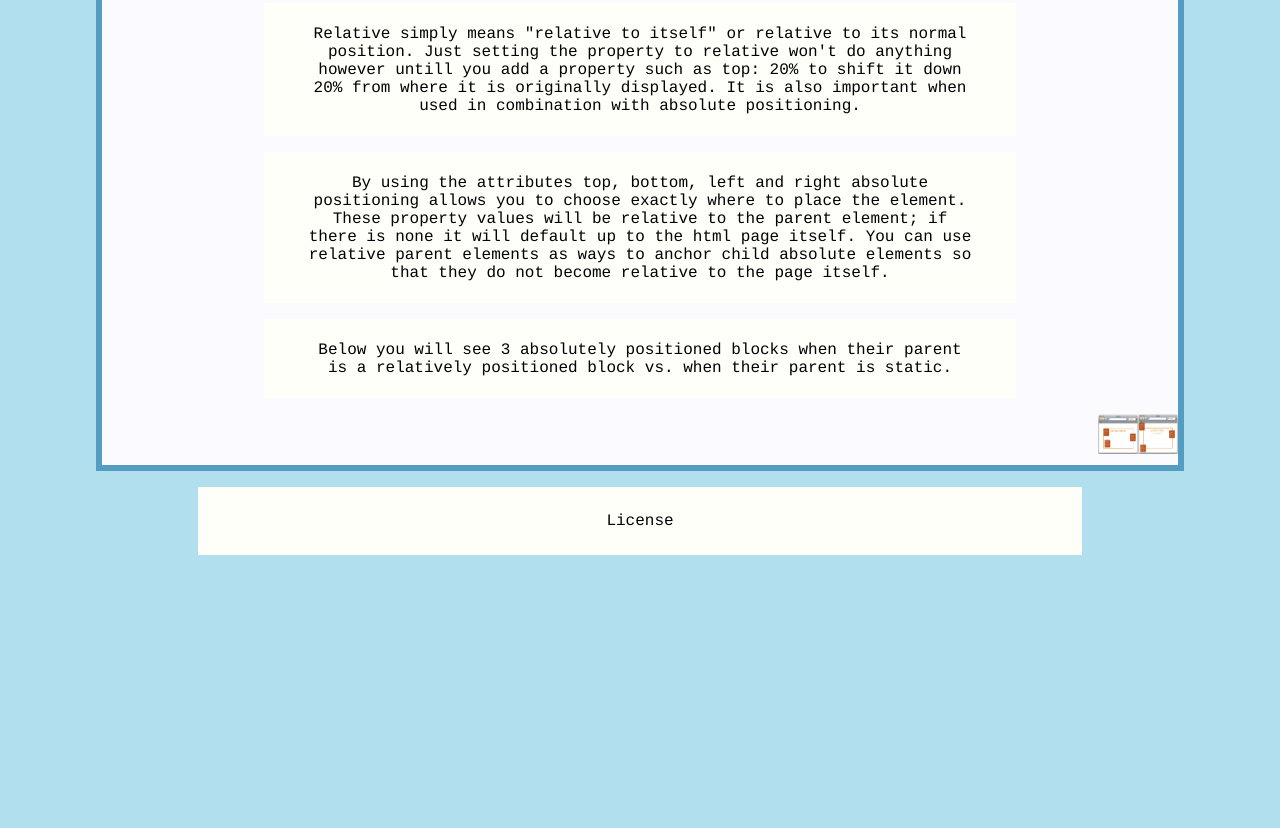
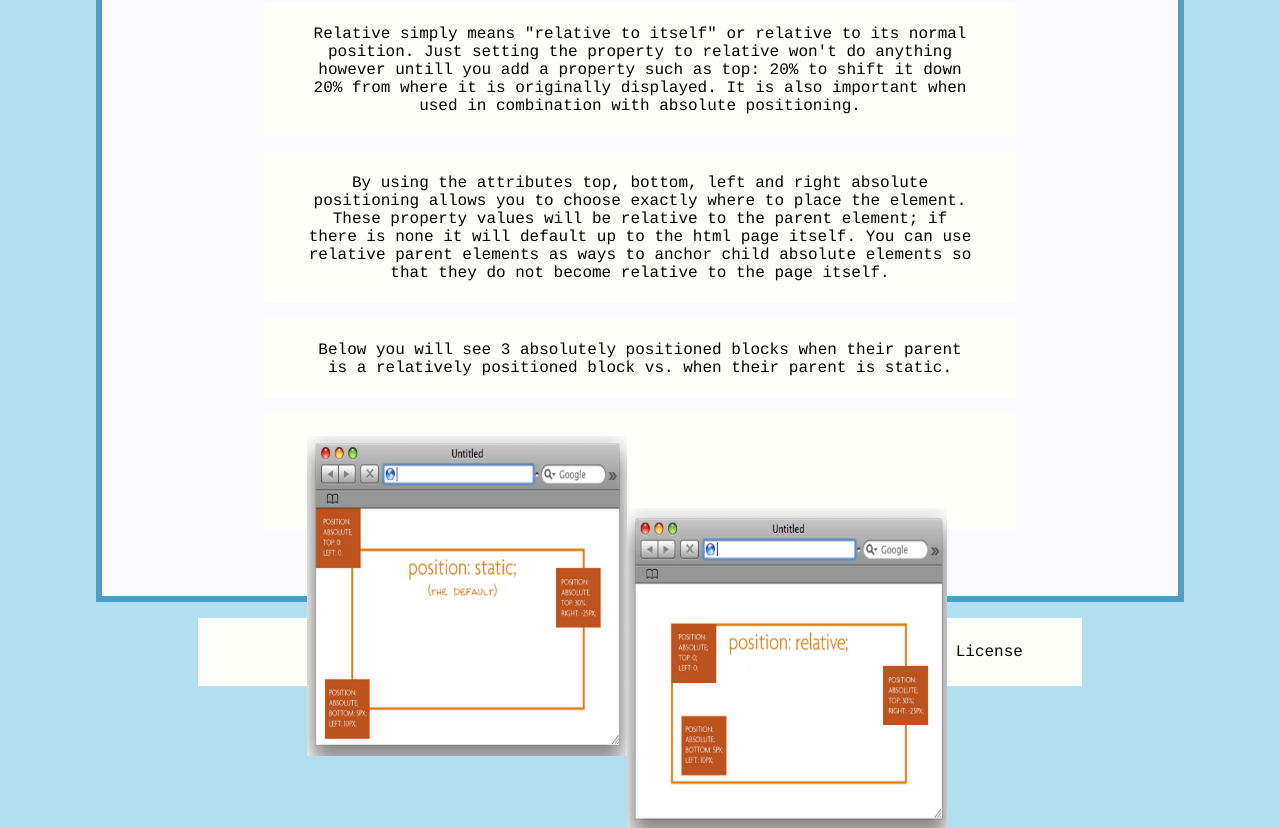
Before and after one commit to rauriemo/rauriemo.github.io, a plain HTML site: page blog/t2-css-design.html in a window 1280 px wide. Shown: the part 631-1459 px from the top of the page. Before the commit the page ends 1202 px from the top, so only its background shows below. Drawn offline with Linux system fonts and the light colour scheme.

Commit message:
blog post debugging
fixing css errors

```diff
--- a/blog/t2-css-design.html
+++ b/blog/t2-css-design.html
@@ -44,11 +44,14 @@
     <p>
         Below you will see 3 absolutely positioned blocks when their parent is a relatively positioned block vs. when their parent is static.
     </p>
-
-<img src="../imgs/static.png" />
-
-<img src="../imgs/relative.png" />
-
+<p>
+<img id="static" src="../imgs/static.png" />
+</br>
+</br>
+</br>
+</br>
+<img id="relative" src="../imgs/relative.png" />
+</p>
 
   </section>
 </body>
--- a/stylesheets/blog-stylesheet.css
+++ b/stylesheets/blog-stylesheet.css
@@ -18,8 +18,22 @@ section {
   padding-top: 4%;
   padding-bottom: 4%;
   border: 6px solid #539DC2;
+  position: relative;
 }
 
 img#blog {
   background-color: #3a6d87;
 }
+
+img#static {
+  float: left;
+  height: 20em;
+  width:  20em;
+
+}
+
+img#relative {
+  float: left;
+  height: 20em;
+  width:  20em;
+}
```
